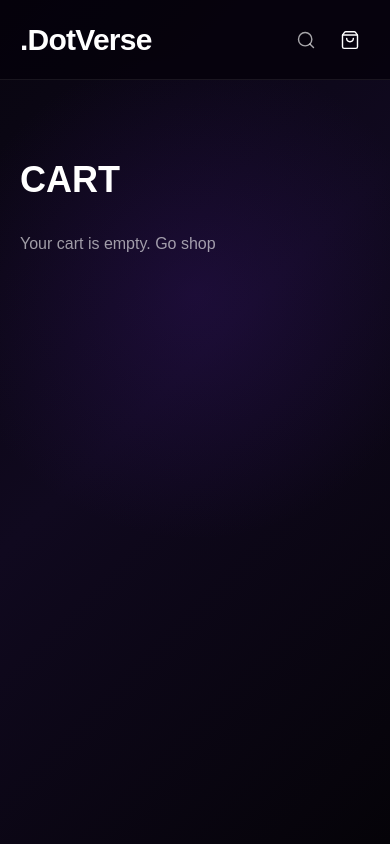
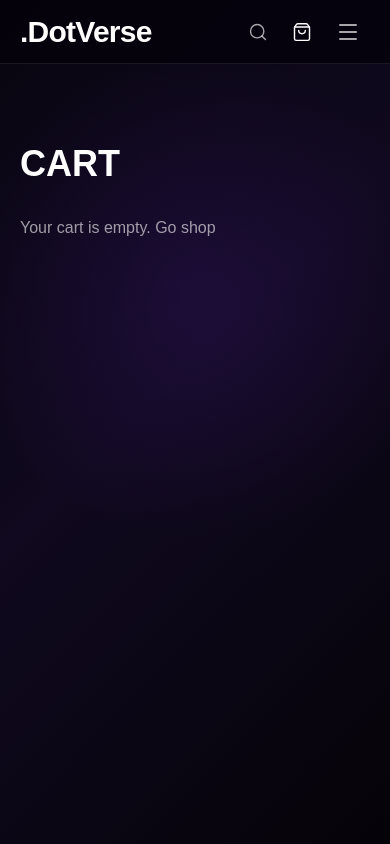
Before and after one commit to Kaush-18/.DotVerse, a Next.js app: page /cart in a window 390 px wide. Built offline with nearby package versions, Linux system fonts and the light colour scheme.

Commit message:
redesign responsive navbar

```diff
--- a/components/layout/Navbar.tsx
+++ b/components/layout/Navbar.tsx
@@ -1,17 +1,12 @@
 "use client";
 
+import { useState, useEffect } from "react";
 import Link from "next/link";
+import { ShoppingBag, Search, User, Menu, X } from "lucide-react";
+import { motion, AnimatePresence } from "framer-motion";
 
 import Container from "@/components/layout/Container";
 import Logo from "@/components/ui/Logo";
-
-import {
-  ShoppingBag,
-  Search,
-  User,
-} from "lucide-react";
-
-import { motion } from "framer-motion";
 import { useCart } from "@/context/CartContext";
 
 const navLinks = [
@@ -25,6 +20,27 @@ const navLinks = [
 
 export default function Navbar() {
   const { totalItems } = useCart();
+  const [isMenuOpen, setIsMenuOpen] = useState(false);
+
+  // Prevent background scroll when menu is open without layout shift
+  useEffect(() => {
+    if (isMenuOpen) {
+      const scrollbarWidth = window.innerWidth - document.documentElement.clientWidth;
+      document.body.style.paddingRight = `${scrollbarWidth}px`;
+      document.body.style.overflow = "hidden";
+    } else {
+      document.body.style.paddingRight = "0px";
+      document.body.style.overflow = "unset";
+    }
+    return () => {
+      document.body.style.paddingRight = "0px";
+      document.body.style.overflow = "unset";
+    };
+  }, [isMenuOpen]);
+
+  const toggleMenu = () => setIsMenuOpen(!isMenuOpen);
+  const closeMenu = () => setIsMenuOpen(false);
+
   return (
     <header
       className="
@@ -32,255 +48,116 @@ export default function Navbar() {
         top-0
         z-[1000]
         w-full
-        h-[80px]
-
+        h-[var(--navbar-height)]
         bg-[#05020c]/82
         backdrop-blur-[18px]
-        -webkit-backdrop-blur-[18px]
-
         border-b
         border-white/[0.08]
       "
     >
-
       <Container className="relative z-10">
         <div
           className="
             flex
-          h-[80px]
-          min-h-[80px]
+            h-[var(--navbar-height)]
+            min-h-[var(--navbar-height)]
             items-center
             justify-between
           "
         >
-
-          {/* =================================================
-              LOGO
-          ================================================= */}
-
+          {/* LOGO */}
           <motion.div
-            initial={{
-              opacity: 0,
-              x: -20,
-            }}
-            animate={{
-              opacity: 1,
-              x: 0,
-            }}
-            transition={{
-              duration: 0.7,
-              ease: [0.22, 1, 0.36, 1],
-            }}
+            initial={{ opacity: 0, x: -20 }}
+            animate={{ opacity: 1, x: 0 }}
+            transition={{ duration: 0.7, ease: [0.22, 1, 0.36, 1] }}
+            className="shrink-0"
           >
             <Logo />
           </motion.div>
 
-
-          {/* =================================================
-              NAVIGATION
-          ================================================= */}
-
-          <motion.nav
-            initial={{
-              opacity: 0,
-              y: -20,
-            }}
-            animate={{
-              opacity: 1,
-              y: 0,
-            }}
-            transition={{
-              delay: 0.25,
-              duration: 0.7,
-              ease: [0.22, 1, 0.36, 1],
-            }}
+          {/* DESKTOP NAVIGATION */}
+          <nav
             className="
               hidden
               items-center
               gap-8
-              md:flex
+              min-[901px]:flex
               lg:gap-10
             "
           >
-
             {navLinks.map((item) => (
               <Link
                 key={item.label}
                 href={item.href}
-                className="
-                  group
-                  relative
-                  whitespace-nowrap
-                  py-2
-                  text-sm
-                  font-medium
-                  text-white/70
-                  transition-colors
-                  duration-300
-                  hover:text-white
-                  lg:text-[15px]
-                "
+                className="group relative whitespace-nowrap py-2 text-sm font-medium text-white/70 transition-colors duration-300 hover:text-white lg:text-[15px]"
               >
                 {item.label}
-
-                {/* Underline */}
-                <span
-                  className="
-                    absolute
-                    bottom-0
-                    left-0
-                    h-[1.5px]
-                    w-0
-                    rounded-full
-                    bg-violet-500
-                    transition-all
-                    duration-300
-                    group-hover:w-full
-                  "
-                />
+                <span className="absolute bottom-0 left-0 h-[1.5px] w-0 rounded-full bg-violet-500 transition-all duration-300 group-hover:w-full" />
               </Link>
             ))}
+          </nav>
 
-          </motion.nav>
+          {/* ACTIONS & HAMBURGER */}
+          <div className="flex shrink-0 items-center gap-1 sm:gap-2">
+            <button type="button" aria-label="Search" className="group rounded-full p-2.5 text-white/65 transition-all duration-300 hover:bg-white/[0.07] hover:text-white">
+              <Search size={20} strokeWidth={1.7} />
+            </button>
 
+            <Link href="/cart" className="group relative rounded-full p-2.5 text-white/65 transition-all duration-300 hover:bg-white/[0.07] hover:text-white" aria-label="Shopping bag">
+              <ShoppingBag size={20} strokeWidth={1.7} />
+              {totalItems > 0 && <span className="absolute top-0 right-0 flex h-4 w-4 items-center justify-center rounded-full bg-violet-600 text-[10px] font-bold text-white">{totalItems}</span>}
+            </Link>
 
-          {/* =================================================
-              ACTIONS
-          ================================================= */}
+            <button type="button" aria-label="Account" className="group hidden rounded-full p-2.5 text-white/65 transition-all duration-300 hover:bg-white/[0.07] hover:text-white sm:block">
+              <User size={20} strokeWidth={1.7} />
+            </button>
 
-          <motion.div
-            initial={{
-              opacity: 0,
-              x: 20,
-            }}
-            animate={{
-              opacity: 1,
-              x: 0,
-            }}
-            transition={{
-              delay: 0.35,
-              duration: 0.7,
-              ease: [0.22, 1, 0.36, 1],
-            }}
-            className="
-              flex
-              items-center
-              gap-1
-              sm:gap-2
-            "
-          >
-
-            {/* Search */}
-
+            {/* Mobile Hamburger */}
             <button
               type="button"
-              aria-label="Search"
-              className="
-                group
-                rounded-full
-                p-2.5
-                text-white/65
-                transition-all
-                duration-300
-                hover:bg-white/[0.07]
-                hover:text-white
-              "
+              className="min-[901px]:hidden rounded-full p-2.5 text-white/65 hover:text-white"
+              onClick={toggleMenu}
+              aria-label="Toggle menu"
+              aria-expanded={isMenuOpen}
             >
-              <Search
-                size={20}
-                strokeWidth={1.7}
-                className="
-                  transition-transform
-                  duration-300
-                  group-hover:scale-110
-                "
-              />
+              {isMenuOpen ? <X size={24} /> : <Menu size={24} />}
             </button>
-
-
-            {/* Shopping bag */}
-
-            <Link
-              href="/cart"
-              className="
-                group
-                relative
-                rounded-full
-                p-2.5
-                text-white/65
-                transition-all
-                duration-300
-                hover:bg-white/[0.07]
-                hover:text-white
-              "
-              aria-label="Shopping bag"
-            >
-              <ShoppingBag
-                size={20}
-                strokeWidth={1.7}
-                className="
-                  transition-transform
-                  duration-300
-                  group-hover:scale-110
-                "
-              />
-              {totalItems > 0 && (
-                <span
-                  className="
-                    absolute
-                    top-0
-                    right-0
-                    flex
-                    h-4
-                    w-4
-                    items-center
-                    justify-center
-                    rounded-full
-                    bg-violet-600
-                    text-[10px]
-                    font-bold
-                    text-white
-                  "
-                >
-                  {totalItems}
-                </span>
-              )}
-            </Link>
-
-
-            {/* Account */}
-
-            <button
-              type="button"
-              aria-label="Account"
-              className="
-                group
-                hidden
-                rounded-full
-                p-2.5
-                text-white/65
-                transition-all
-                duration-300
-                hover:bg-white/[0.07]
-                hover:text-white
-                sm:block
-              "
-            >
-              <User
-                size={20}
-                strokeWidth={1.7}
-                className="
-                  transition-transform
-                  duration-300
-                  group-hover:scale-110
-                "
-              />
-            </button>
-
-          </motion.div>
-
+          </div>
         </div>
       </Container>
+
+      {/* MOBILE MENU */}
+      <AnimatePresence>
+        {isMenuOpen && (
+          <motion.div
+            initial={{ opacity: 0, y: -10 }}
+            animate={{ opacity: 1, y: 0 }}
+            exit={{ opacity: 0, y: -10 }}
+            transition={{ duration: 0.2 }}
+            className="fixed inset-0 top-[var(--navbar-height)] z-[999] bg-[#07040d]/98 backdrop-blur-xl border-t border-white/10 min-[901px]:hidden"
+            style={{ minHeight: "calc(100dvh - var(--navbar-height))" }}
+          >
+            <nav className="flex flex-col p-8 gap-8">
+              {navLinks.map((item, index) => (
+                <motion.div
+                  key={item.label}
+                  initial={{ opacity: 0, x: -20 }}
+                  animate={{ opacity: 1, x: 0 }}
+                  transition={{ delay: index * 0.05 }}
+                >
+                  <Link
+                    href={item.href}
+                    className="text-3xl font-medium text-white hover:text-violet-400 block"
+                    onClick={closeMenu}
+                  >
+                    {item.label}
+                  </Link>
+                </motion.div>
+              ))}
+            </nav>
+          </motion.div>
+        )}
+      </AnimatePresence>
     </header>
   );
 }
```
Lines whose indentation alone changed are shown as unchanged.
